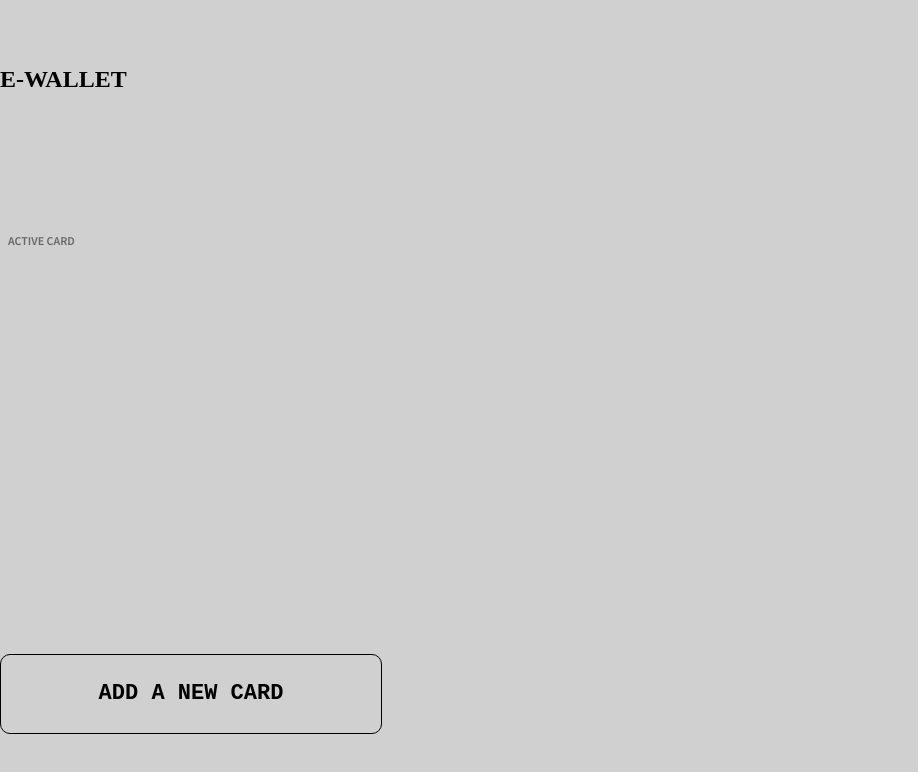
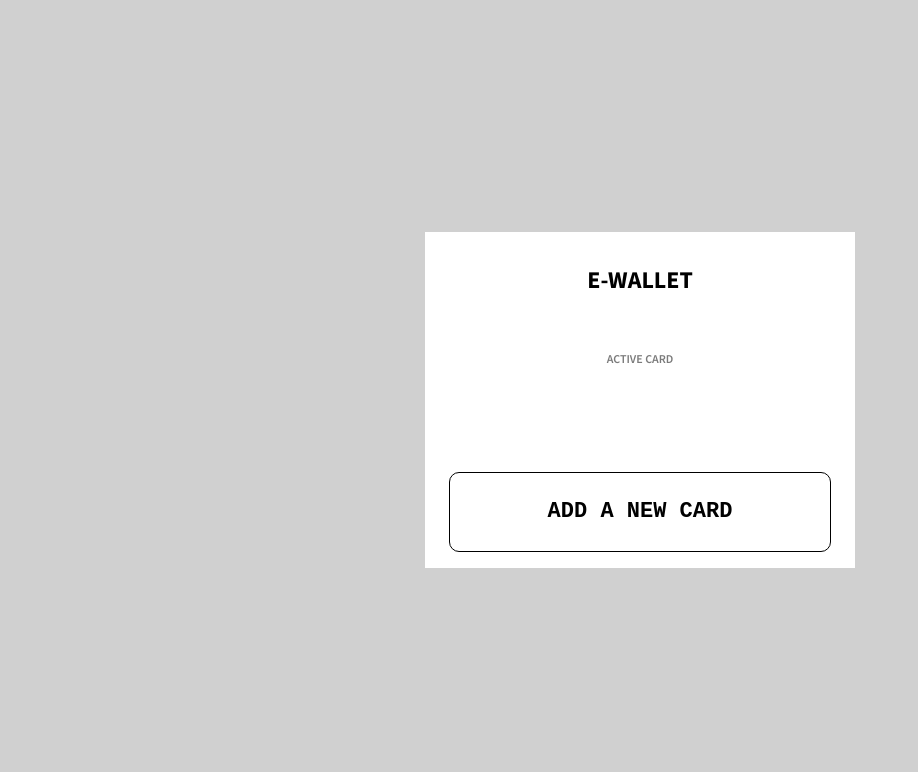
Before and after one commit to cozyhorse/JS2023_SuperGuardians_E-Wallet, a React (Vite) app: page / in a window 1280 px wide. Shown: the top 772 px of the page, without its empty margins (0-918 px from the left). Built offline with nearby package versions, Linux system fonts and the light colour scheme; a web font is replaced by a local one.

Commit message:
Changed Wallet css

```diff
--- a/src/pages/Wallet.scss
+++ b/src/pages/Wallet.scss
@@ -1,3 +1,25 @@
+@import url("https://fonts.googleapis.com/css2?family=Source+Sans+3:ital,wght@0,200..900;1,200..900&display=swap");
+
+h2 {
+  text-align: center;
+  font-family: "Source Sans 3", sans-serif;
+  font-weight: 700;
+  padding: 1rem;
+}
+
+.e-walletContainer {
+  width: 100%;
+  display: flex;
+  flex-direction: column;
+  align-items: center;
+  justify-content: center;
+  background-color: white;
+  width: 430px;
+  margin: 0 auto;
+  gap: 2rem;
+  padding: 1rem;
+}
+
 .cardStack .card-container {
   height: 60px;
   overflow: hidden;
--- a/src/pages/Wallet.tsx
+++ b/src/pages/Wallet.tsx
@@ -50,12 +50,14 @@ const Wallet = () => {
 
   return (
     <>
+    <div className="e-walletContainer ">
       <h2>E-WALLET</h2>
       <h4 className="activeCard-title">ACTIVE CARD</h4>
       <div className="activeCard">{activeCardDom}</div>
       <div className="cardStack">{cards}</div>
 
       <AddACard />
+      </div>
     </>
   );
 };
```
Also changed, not shown: src/assets/img/Wifi-icon.png (added).
